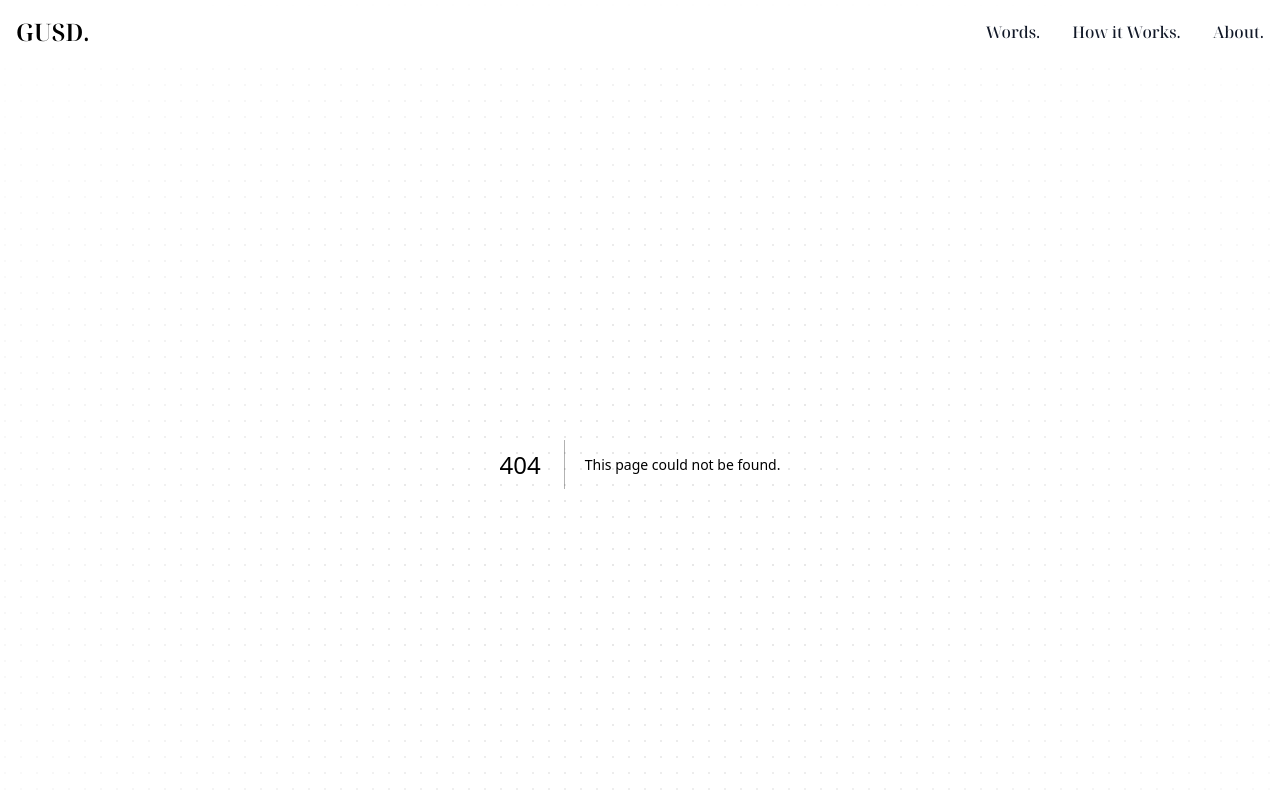
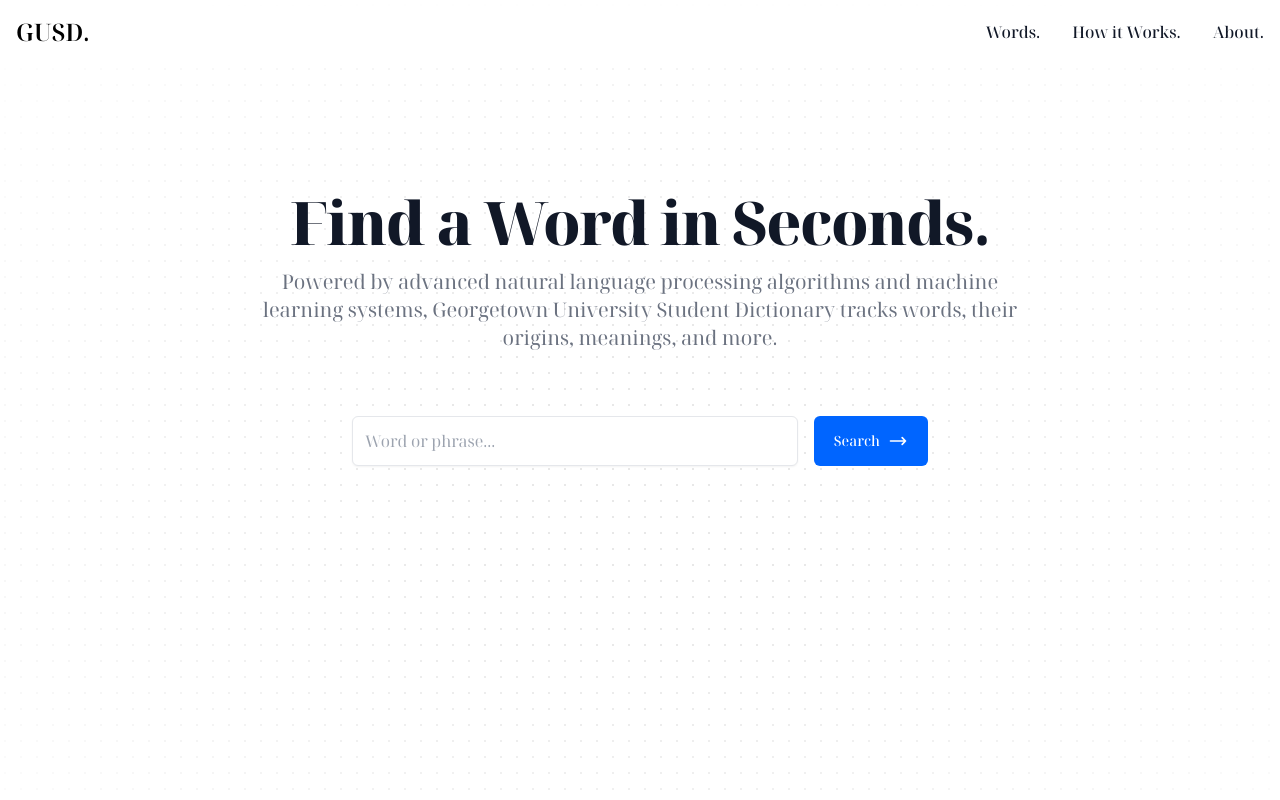
Before and after one commit to William-McGonagle/dictionary, a Next.js app: page /search in a window 1280 px wide. Before the commit this address had no page. Shown: the top 800 px of the page. Built offline with nearby package versions, Linux system fonts and the light colour scheme.

Commit message:
Adding Open Graph Metadata

```diff
--- /dev/null
+++ b/app/search/page.tsx
@@ -0,0 +1,60 @@
+import { BackgroundDots } from "@/components/background-dots";
+import Image from "next/image";
+
+export default function Home() {
+  return (
+    <>
+      <main>
+        <section>
+          <div className="py-8 px-4 mx-auto max-w-screen-xl text-center lg:py-16 lg:px-12 flex flex-col items-center">
+            <h1 className="relative mb-4 mt-16 text-4xl w-min whitespace-nowrap font-extrabold tracking-tight leading-none text-gray-900 md:text-5xl lg:text-6xl dark:text-white">
+              Find a Word in Seconds.
+            </h1>
+            <p className="mb-8 text-lg font-normal text-gray-500 lg:text-xl sm:px-16 xl:px-48 dark:text-gray-400">
+              Powered by advanced natural language processing algorithms and
+              machine learning systems, Georgetown University Student Dictionary
+              tracks words, their origins, meanings, and more.
+            </p>
+            <div className="mx-auto mt-8 max-w-xl w-full">
+              <form action="#" className="sm:flex sm:gap-4 w-full">
+                <div className="sm:flex-1">
+                  <label htmlFor="word" className="sr-only">
+                    Word
+                  </label>
+
+                  <input
+                    type="text"
+                    placeholder="Word or phrase..."
+                    className="w-full border rounded-md border-gray-200 bg-white p-3 text-gray-700 shadow-sm transition focus:border-white focus:outline-none focus:ring focus:ring-primary-400"
+                  />
+                </div>
+
+                <button
+                  type="submit"
+                  className="group mt-4 flex w-full items-center justify-center gap-2 rounded-md bg-primary-700 px-5 py-3 text-white transition focus:outline-none hover:bg-primary-600 focus:ring focus:ring-primary-400 sm:mt-0 sm:w-auto"
+                >
+                  <span className="text-sm font-medium"> Search </span>
+
+                  <svg
+                    className="size-5 rtl:rotate-180"
+                    xmlns="http://www.w3.org/2000/svg"
+                    fill="none"
+                    viewBox="0 0 24 24"
+                    stroke="currentColor"
+                  >
+                    <path
+                      stroke-linecap="round"
+                      stroke-linejoin="round"
+                      stroke-width="2"
+                      d="M17 8l4 4m0 0l-4 4m4-4H3"
+                    />
+                  </svg>
+                </button>
+              </form>
+            </div>
+          </div>
+        </section>
+      </main>
+    </>
+  );
+}
--- a/app/words/[slug]/page.tsx
+++ b/app/words/[slug]/page.tsx
@@ -32,6 +32,11 @@ export default async function Home({ params }: { params: { slug: string } }) {
         <title>
           {wordData.text} | Georgetown University Student Dictionary
         </title>
+        <meta property="og:description" content={wordData.defs[0].text} />
+        <meta
+          property="og:image"
+          content={`https://dictionary.gtowntech.org/api/words/${params.slug}/og`}
+        />
         {/* <meta
           name="description"
           content="Check out iPhone 12 XR Pro and iPhone 12 Pro Max. Visit your local store and for expert advice."
```
